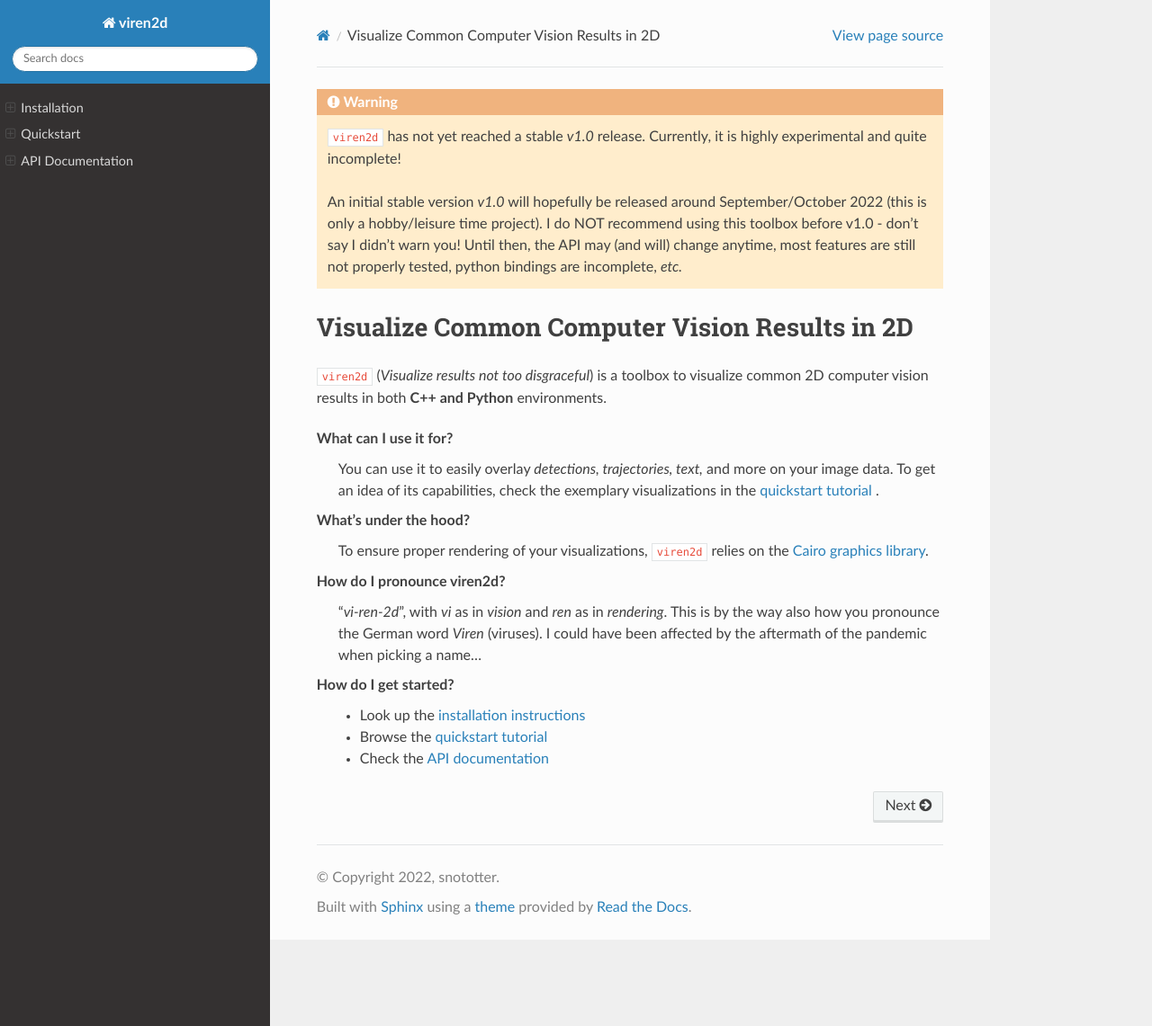
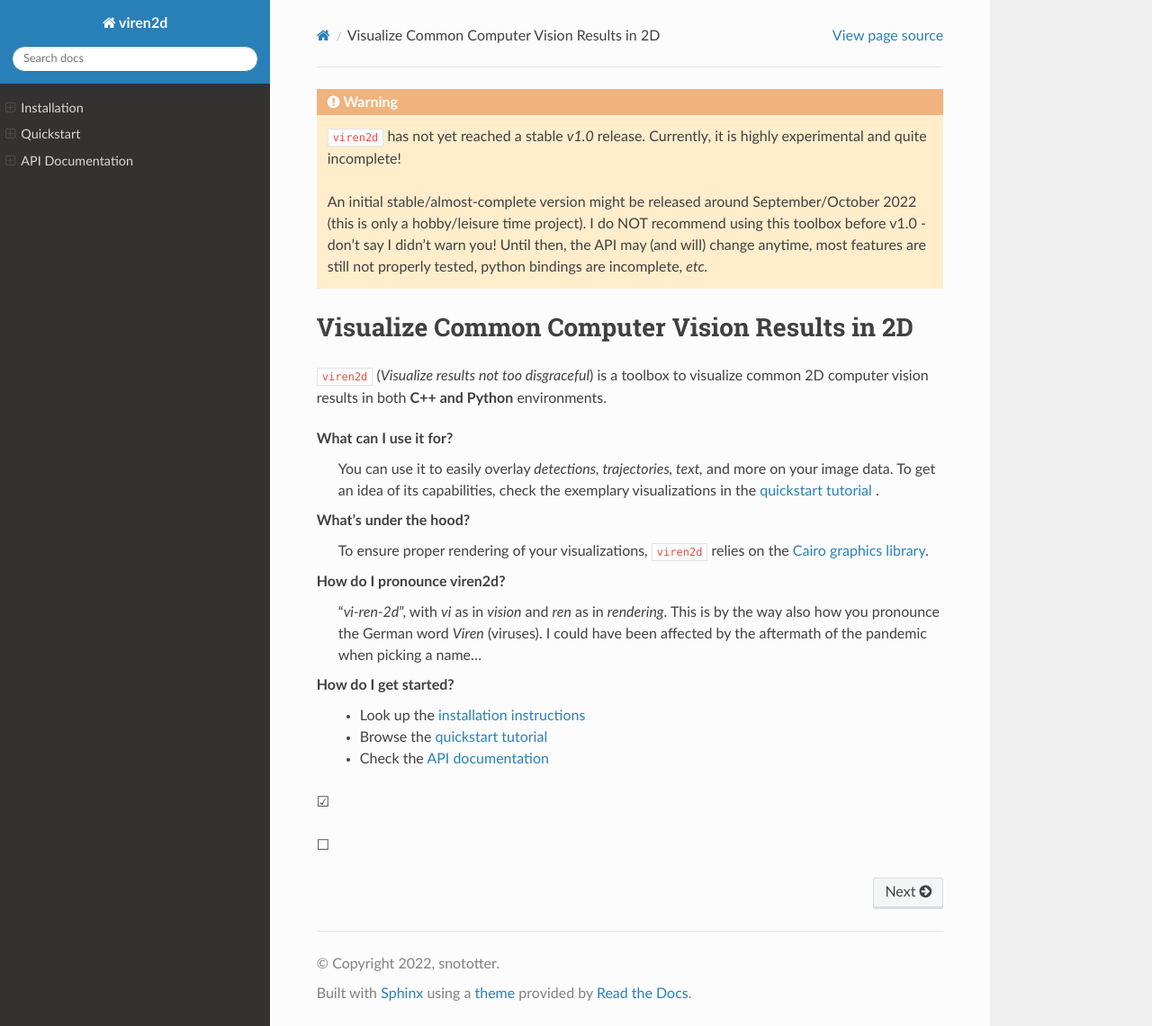
Before and after one commit to snototter/viren2d, a Sphinx documentation site: the page built from docs/source/index.rst, in a window 1280 px wide and 1141 px high. Shown: the whole window at 90% size. Built offline with Sphinx 7.4.7 and the Read the Docs theme 2.0.0, drawn with Linux system fonts in a browser that asks for light colours; the version number could not be read and is left out.

```diff
--- a/docs/source/index.rst
+++ b/docs/source/index.rst
@@ -7,7 +7,7 @@
    ``viren2d`` has not yet reached a stable `v1.0` release. Currently,
    it is highly experimental and quite incomplete!
 
-   An initial stable version `v1.0` will hopefully be released around
+   An initial stable/almost-complete version might be released around
    September/October 2022 (this is only a hobby/leisure time project).
    I do NOT recommend using this toolbox before v1.0 - don't say I
    didn't warn you! Until then, the API may (and will) change anytime,
--- a/docs/source/tutorial/basics.rst
+++ b/docs/source/tutorial/basics.rst
@@ -1,9 +1,8 @@
 Know the Basics
 ---------------
 
-
 **How do I draw "stuff"?**
-   You simply :ref:`initialize a painter<tutorial-painter-usage>` and use its
+   You need to :ref:`use a painter<tutorial-painter-usage>` and invoke its
    ``draw_...`` methods.
 
 
```
Also changed, not shown: other parts of docs/source/index.rst (+8 -0 lines).
